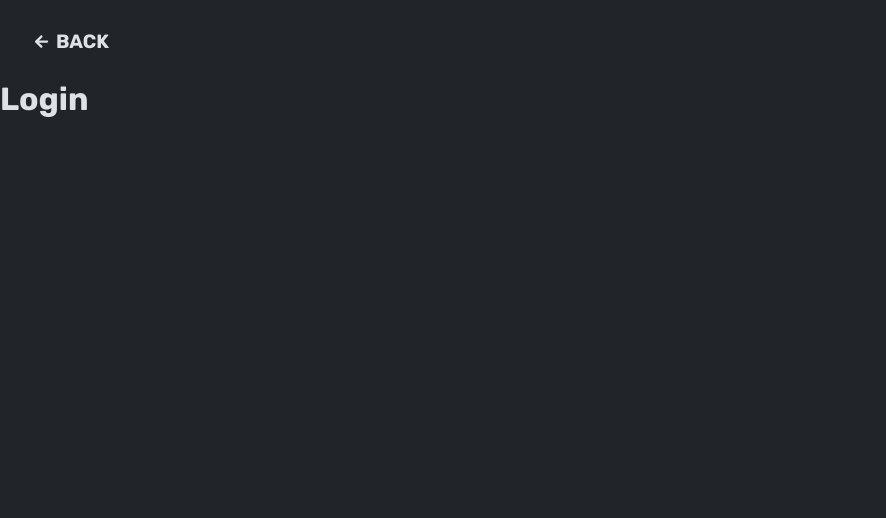
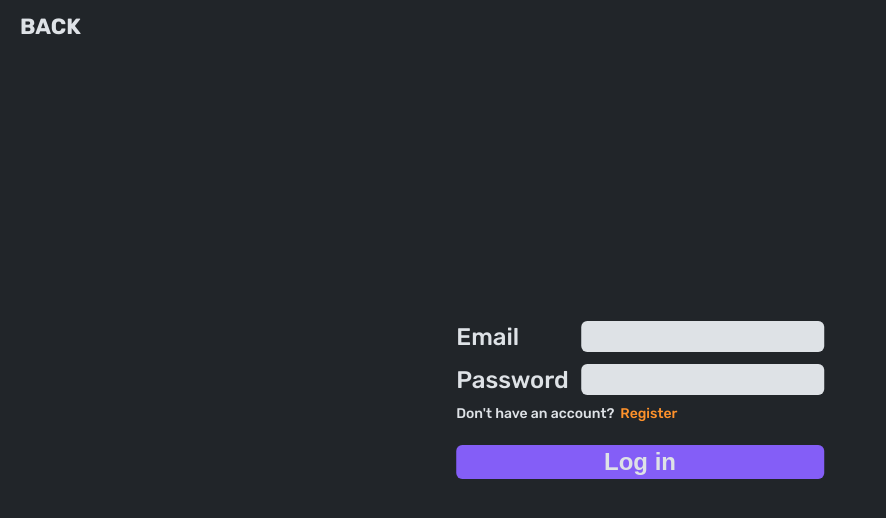
Before and after one commit to martynosa/project-tracker, a React (Create React App) app: page /login in a window 1280 px wide. Shown: the top 518 px of the page, without its empty margins (0-886 px from the left). Built offline with nearby package versions, Linux system fonts and the light colour scheme.

Commit message:
login and register design

```diff
--- /dev/null
+++ b/src/Components/Auth/Auth.module.css
@@ -0,0 +1,115 @@
+.form {
+  position: absolute;
+  top: 50%;
+  left: 50%;
+  transform: translate(-50%, -50%);
+  font-size: 2.4rem;
+  font-weight: 500;
+}
+
+.inputGroup {
+  display: flex;
+  align-items: center;
+  justify-content: space-between;
+  gap: 1.2rem;
+}
+
+.inputGroup input {
+  font-family: inherit;
+  font-size: 1.6rem;
+  background-color: #dee2e6;
+  border-radius: 6px;
+  padding: 0.6rem 1.2rem;
+  border: none;
+  transition: all 0.3s;
+}
+
+.inputGroup input:focus {
+  box-shadow: 0 0 0 0.6rem #555;
+  outline: none;
+}
+
+.linkGroup {
+  display: flex;
+  align-items: center;
+  font-size: 1.4rem;
+  gap: 0.6rem;
+}
+
+/* LINK */
+.link {
+  color: inherit;
+  display: flex;
+  align-items: center;
+  font-size: 1.4rem;
+  text-decoration: none;
+  transition: all 0.3s;
+}
+
+.link:focus-visible {
+  outline: none;
+  box-shadow: 0 0 0 0.6rem #555;
+}
+
+/* PURPLE LINK*/
+.purpleLink {
+  color: #845ef7;
+}
+
+.purpleLink:hover {
+  color: #9775fa;
+}
+
+/* YELLOW LINK*/
+.yellowLink {
+  color: #ff922b;
+}
+
+.yellowLink:hover {
+  color: #ffa94d;
+}
+
+/* BUTTON */
+.btn,
+.btn:link,
+.btn:visited {
+  color: inherit;
+  font-size: inherit;
+  padding: 0.3rem 0.6rem;
+  border-radius: 6px;
+  text-decoration: none;
+  font-weight: 700;
+  border: none;
+  width: 100%;
+  transition: all 0.3s;
+}
+
+.btn:focus-visible {
+  outline: none;
+  box-shadow: 0 0 0 0.6rem #555;
+}
+
+/* PURPLE BUTTON*/
+.purpleBtn {
+  background-color: #845ef7;
+}
+
+.purpleBtn:hover,
+.purpleBtn:active,
+.purpleBtn:focus-visible {
+  background-color: #9775fa;
+  outline: none;
+}
+
+/* YELLOW BUTTON */
+.yellowBtn {
+  background-color: #ff922b;
+  color: #212529;
+}
+
+.yellowBtn:hover,
+.yellowBtn:active,
+.yellowBtn:focus-visible {
+  background-color: #ffa94d;
+  outline: none;
+}
--- a/src/Components/Auth/Login.js
+++ b/src/Components/Auth/Login.js
@@ -1,5 +1,46 @@
+import { Link } from 'react-router-dom';
+
+import classes from './Auth.module.css';
+
 const Login = () => {
-  return <h1>Login</h1>;
+  const onSubmitHandler = (e) => {
+    e.preventDefault();
+    console.log('submitted');
+  };
+
+  return (
+    <>
+      <form className={classes.form}>
+        <div className={`${classes.inputGroup} mb-12`}>
+          <label htmlFor="email">Email</label>
+          <input type="text" id="email" name="email" />
+        </div>
+
+        <div className={`${classes.inputGroup} mb-12`}>
+          <label htmlFor="password">Password</label>
+          <input type="text" id="password" name="password" />
+        </div>
+
+        <div className={`${classes.linkGroup} mb-24`}>
+          <p>Don't have an account?</p>
+          <Link
+            to="/register"
+            className={`${classes.link} ${classes.yellowLink}`}
+          >
+            Register&nbsp;<ion-icon name="arrow-round-forward"></ion-icon>
+          </Link>
+        </div>
+
+        <button
+          type="submit"
+          onClick={onSubmitHandler}
+          className={`${classes.btn} ${classes.purpleBtn}`}
+        >
+          Log in
+        </button>
+      </form>
+    </>
+  );
 };
 
 export default Login;
--- a/src/Components/Auth/Register.js
+++ b/src/Components/Auth/Register.js
@@ -1,5 +1,53 @@
+import { Link } from 'react-router-dom';
+
+import classes from './Auth.module.css';
+
 const Register = () => {
-  return <h1>Register</h1>;
+  const onSubmitHandler = (e) => {
+    e.preventDefault();
+    console.log('submitted');
+  };
+
+  return (
+    <>
+      <form className={classes.form}>
+        <div className={`${classes.inputGroup} mb-12`}>
+          <label htmlFor="email">Email</label>
+          <input type="text" id="email" name="email" />
+        </div>
+
+        <div className={`${classes.inputGroup} mb-12`}>
+          <label htmlFor="fullName">Name</label>
+          <input type="text" id="fullName" name="fullName" />
+        </div>
+
+        <div className={`${classes.inputGroup} mb-12`}>
+          <label htmlFor="password">Password</label>
+          <input type="text" id="password" name="password" />
+        </div>
+
+        <div className={`${classes.inputGroup} mb-12`}>
+          <label htmlFor="rePassword">Repeat Password</label>
+          <input type="text" id="rePassword" name="rePassword" />
+        </div>
+
+        <div className={`${classes.linkGroup} mb-24`}>
+          <p>Already have an account?</p>
+          <Link to="/login" className={`${classes.link} ${classes.purpleLink}`}>
+            <ion-icon name="arrow-round-back"></ion-icon>&nbsp;Login
+          </Link>
+        </div>
+
+        <button
+          type="submit"
+          onClick={onSubmitHandler}
+          className={`${classes.btn} ${classes.yellowBtn}`}
+        >
+          Register
+        </button>
+      </form>
+    </>
+  );
 };
 
 export default Register;
--- a/src/Components/Nav.module.css
+++ b/src/Components/Nav.module.css
@@ -5,16 +5,26 @@
 .nav {
   display: flex;
   align-items: center;
-  gap: 1rem;
-  padding: 2rem;
+  gap: 1.2rem;
+  padding: 1.6rem;
+  font-size: 2.2rem;
+  font-weight: 700;
 }
 
 .link {
   color: inherit;
   text-transform: uppercase;
   text-decoration: none;
-  font-size: 1.2rem;
-  font-weight: 700;
   display: flex;
-  gap: 0.3rem;
+  gap: 0.4rem;
+  transition: all 0.3s;
 }
+
+.link:hover {
+  color: #845ef7;
+}
+
+.link:focus-visible {
+  outline: none;
+  box-shadow: 0 0 0 0.6rem #555;
+}
--- /dev/null
+++ b/src/css/helpers.css
@@ -0,0 +1,12 @@
+/* MARGINS */
+.mb-12 {
+  margin-bottom: 1.2rem;
+}
+
+.mb-24 {
+  margin-bottom: 2.4rem;
+}
+
+.mb-32 {
+  margin-bottom: 3.2rem;
+}
--- a/src/index.css
+++ b/src/css/index.css
@@ -2,6 +2,10 @@
   padding: 0;
   margin: 0;
   box-sizing: border-box;
+}
+
+html {
+  font-size: 62.5%;
 }
 
 body {
--- a/src/index.js
+++ b/src/index.js
@@ -2,7 +2,8 @@ import React from 'react';
 import ReactDOM from 'react-dom/client';
 import { BrowserRouter } from 'react-router-dom';
 import App from './App';
-import './index.css';
+import './css/index.css';
+import './css/helpers.css';
 
 const root = ReactDOM.createRoot(document.getElementById('root'));
 root.render(
```
